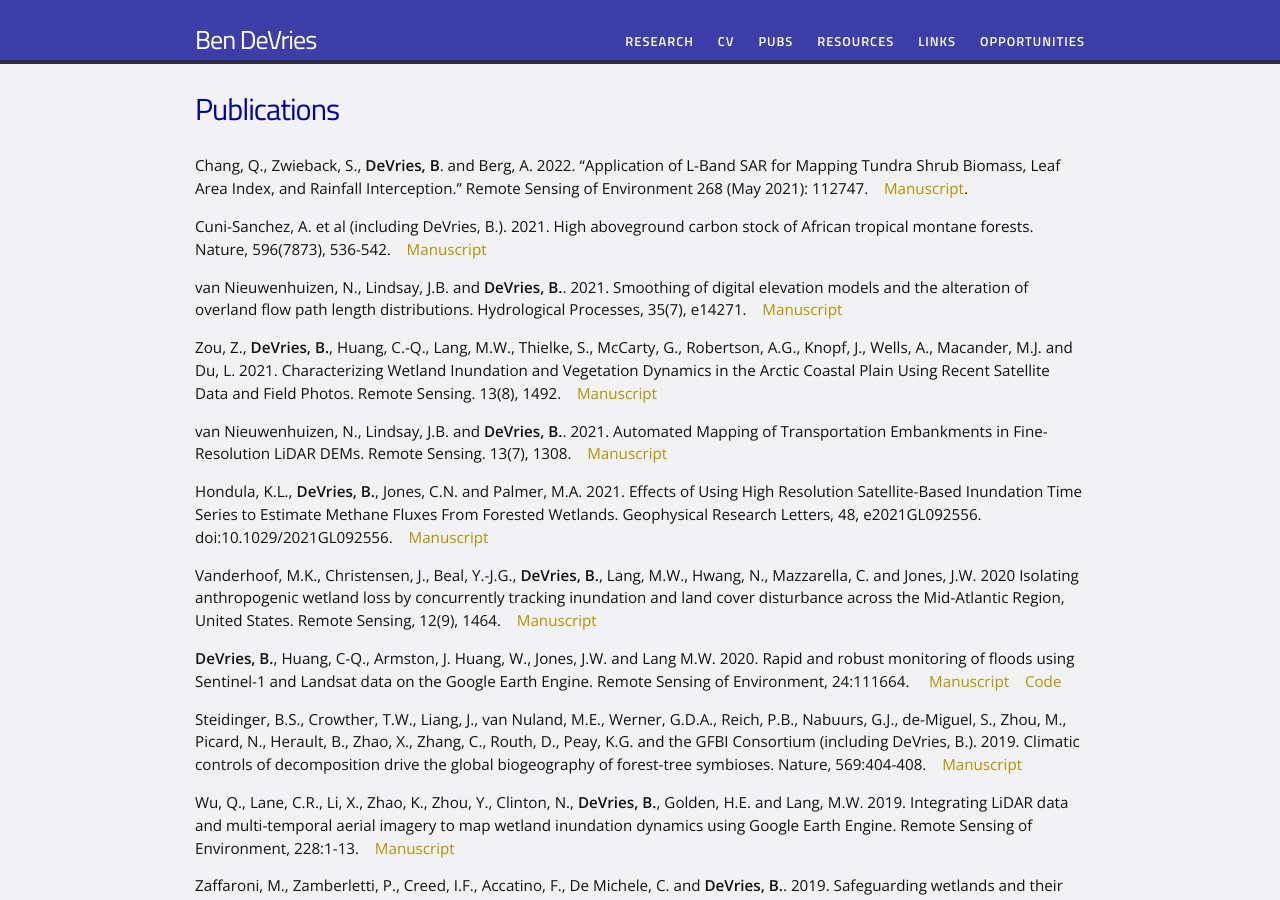
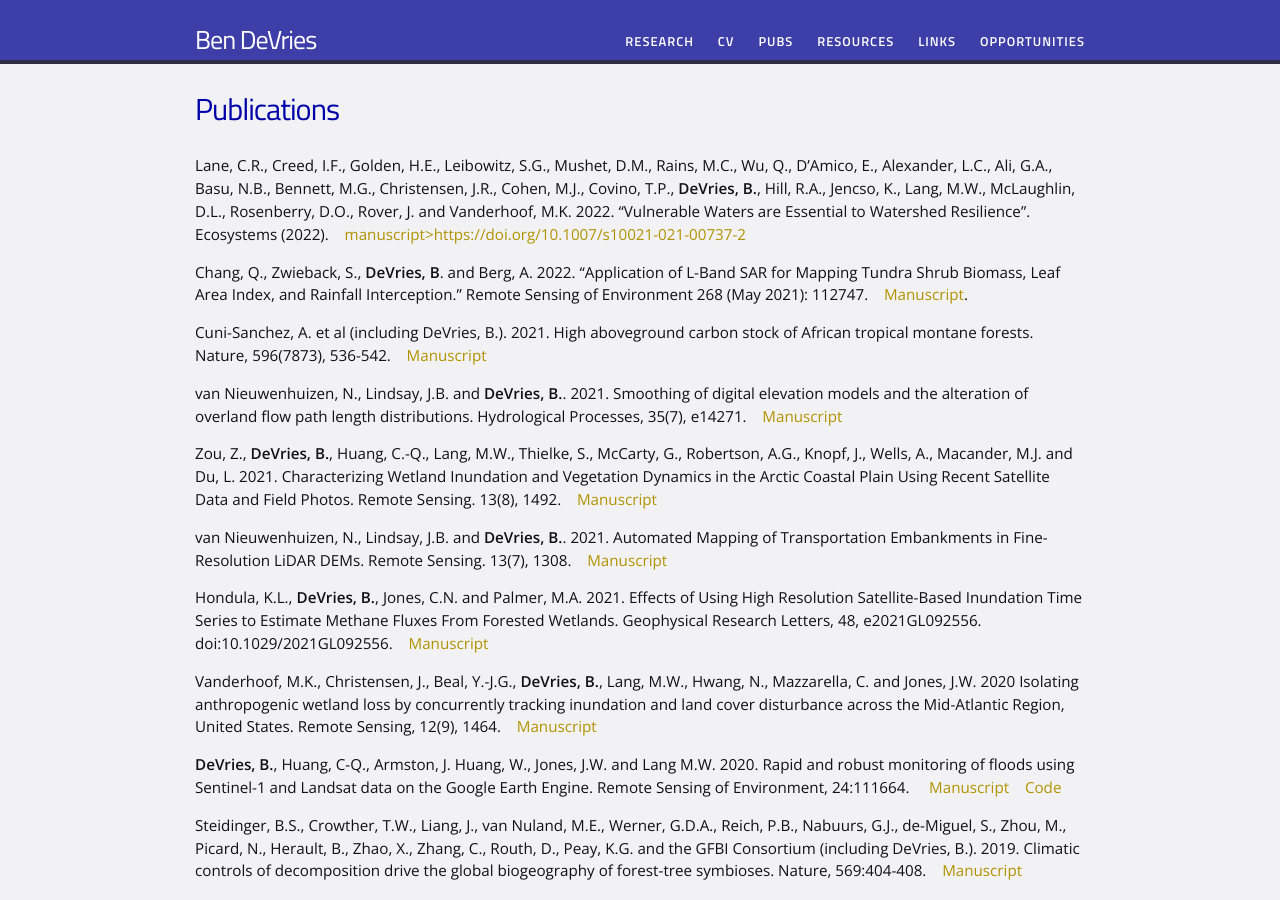
Before and after one commit to bendv/bendv.github.io, a Jekyll site: the page built from publications.md, in a window 1280 px wide and 900 px high. Built offline with Jekyll 4.4.1, drawn with Linux system fonts in a browser that asks for light colours.

Commit message:
update pubs

```diff
--- a/publications.md
+++ b/publications.md
@@ -3,6 +3,8 @@
 title: Publications
 permalink: /publications/
 ---
+
+Lane, C.R., Creed, I.F., Golden, H.E., Leibowitz, S.G., Mushet, D.M., Rains, M.C., Wu, Q., D'Amico, E., Alexander, L.C., Ali, G.A., Basu, N.B., Bennett, M.G., Christensen, J.R., Cohen, M.J., Covino, T.P., **DeVries, B.**, Hill, R.A., Jencso, K., Lang, M.W., McLaughlin, D.L., Rosenberry, D.O., Rover, J. and Vanderhoof, M.K. 2022. "Vulnerable Waters are Essential to Watershed Resilience". Ecosystems (2022).&nbsp;&nbsp;&nbsp;&nbsp;<a href="">manuscript>https://doi.org/10.1007/s10021-021-00737-2</a>
 
 Chang, Q., Zwieback, S., **DeVries, B**. and Berg, A. 2022. “Application of L-Band SAR for Mapping Tundra Shrub Biomass, Leaf Area Index, and Rainfall Interception.” Remote Sensing of Environment 268 (May 2021): 112747.&nbsp;&nbsp;&nbsp;&nbsp;<a href="https://doi.org/10.1016/j.rse.2021.112747">Manuscript</a>.
 
```
